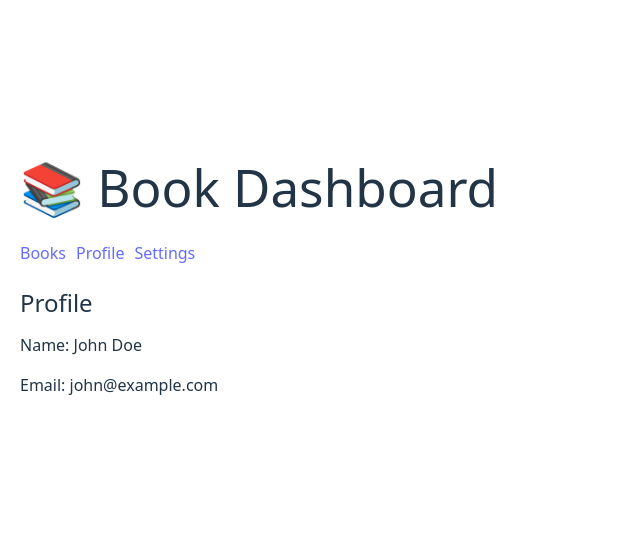
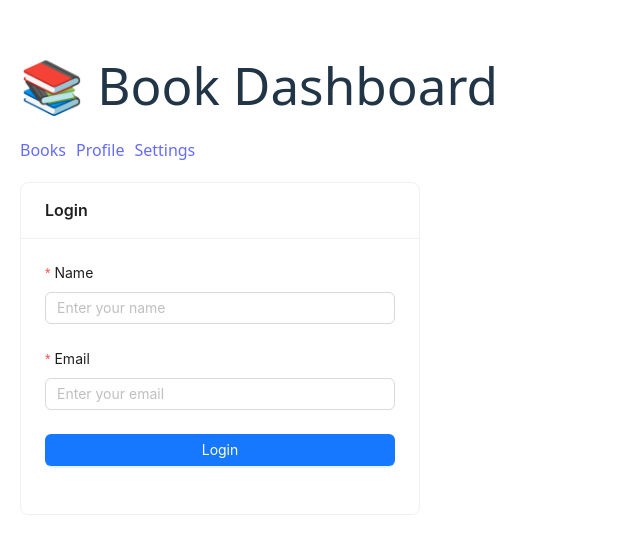
Before and after one commit to alinghinea98/books-in-react, a React (Vite) app: page /profile in a window 1280 px wide. Shown: the part 114-668 px from the top of the page, without its empty margins (0-640 px from the left). Built offline with nearby package versions, Linux system fonts and the light colour scheme.

Commit message:
+profile page

```diff
--- a/src/App.tsx
+++ b/src/App.tsx
@@ -9,7 +9,7 @@ function App() {
     <div style={{ padding: "20px" }}>
       <h1>📚 Book Dashboard</h1>
 
-      <nav style={{ marginBottom: "20px" }}>
+      <nav style={{ marginBottom: "20px"}}>
         <Link to="/" style={{ marginRight: "10px" }}>Books</Link>
         <Link to="/profile" style={{ marginRight: "10px" }}>Profile</Link>
         <Link to="/settings">Settings</Link>
--- /dev/null
+++ b/src/contexts/UserContext.tsx
@@ -0,0 +1,35 @@
+import { createContext, useContext, useState, ReactNode } from "react";
+
+interface User {
+  name: string;
+  email: string;
+}
+
+interface UserContextType {
+  user: User | null;
+  login: (user: User) => void;
+  logout: () => void;
+}
+
+const UserContext = createContext<UserContextType | undefined>(undefined);
+
+export function UserProvider({ children }: { children: ReactNode }) {
+  const [user, setUser] = useState<User | null>(null);
+
+  const login = (newUser: User) => setUser(newUser);
+  const logout = () => setUser(null);
+
+  return (
+    <UserContext.Provider value={{ user, login, logout }}>
+      {children}
+    </UserContext.Provider>
+  );
+}
+
+export function useUser() {
+  const context = useContext(UserContext);
+  if (!context) {
+    throw new Error("useUser must be used within a UserProvider");
+  }
+  return context;
+}
--- a/src/main.tsx
+++ b/src/main.tsx
@@ -6,13 +6,16 @@ import "antd/dist/reset.css"
 import React from 'react';
 import { BrowserRouter } from 'react-router-dom';
 import { CartProvider } from './contexts/CartContext.tsx';
+import { UserProvider } from './contexts/UserContext.tsx';
 
 createRoot(document.getElementById('root')!).render(
   <StrictMode>
     <BrowserRouter>
-      <CartProvider>
-        <App />
-      </CartProvider>
+      <UserProvider>
+        <CartProvider>
+          <App />
+        </CartProvider>
+      </UserProvider>
     </BrowserRouter>
   </StrictMode>,
 )
--- a/src/pages/ProfilePage.tsx
+++ b/src/pages/ProfilePage.tsx
@@ -1,13 +1,60 @@
-import React from "react";
+import React, { use, useState } from "react";
+import { useUser } from "../contexts/UserContext.tsx";
+import { Button, Card, Form, Input } from "antd";
 
 function ProfilePage() {
+  const { user, login, logout } = useUser();
+
+  if (user) {
     return (
-      <div>
-        <h2>Profile</h2>
-        <p>Name: John Doe</p>
-        <p>Email: john@example.com</p>
-      </div>
+      <Card title="Profile" style={{ maxWidth: 400 }}>
+        <p><b>Name:</b> {user.name}</p>
+        <p><b>Email:</b> {user.email}</p>
+        <Button type="primary" danger onClick={logout}>
+          Logout
+        </Button>
+      </Card>
     );
   }
 
-  export default ProfilePage;
+  const handleLogin = (values: { name: string; email: string }) => {
+    login(values);
+  };
+
+  return (
+    <Card title="Login" style={{ maxWidth: 400 }}>
+      <Form
+        layout="vertical"
+        onFinish={handleLogin}
+        autoComplete="off"
+      >
+        <Form.Item
+          label="Name"
+          name="name"
+          rules={[{ required: true, message: "Please enter your name" }]}
+        >
+          <Input placeholder="Enter your name" />
+        </Form.Item>
+
+        <Form.Item
+          label="Email"
+          name="email"
+          rules={[
+            { required: true, message: "Please enter your email" },
+            { type: "email", message: "Invalid email format" },
+          ]}
+        >
+          <Input placeholder="Enter your email" />
+        </Form.Item>
+
+        <Form.Item>
+          <Button type="primary" htmlType="submit" block>
+            Login
+          </Button>
+        </Form.Item>
+      </Form>
+    </Card>
+  );
+}
+
+export default ProfilePage;
```
